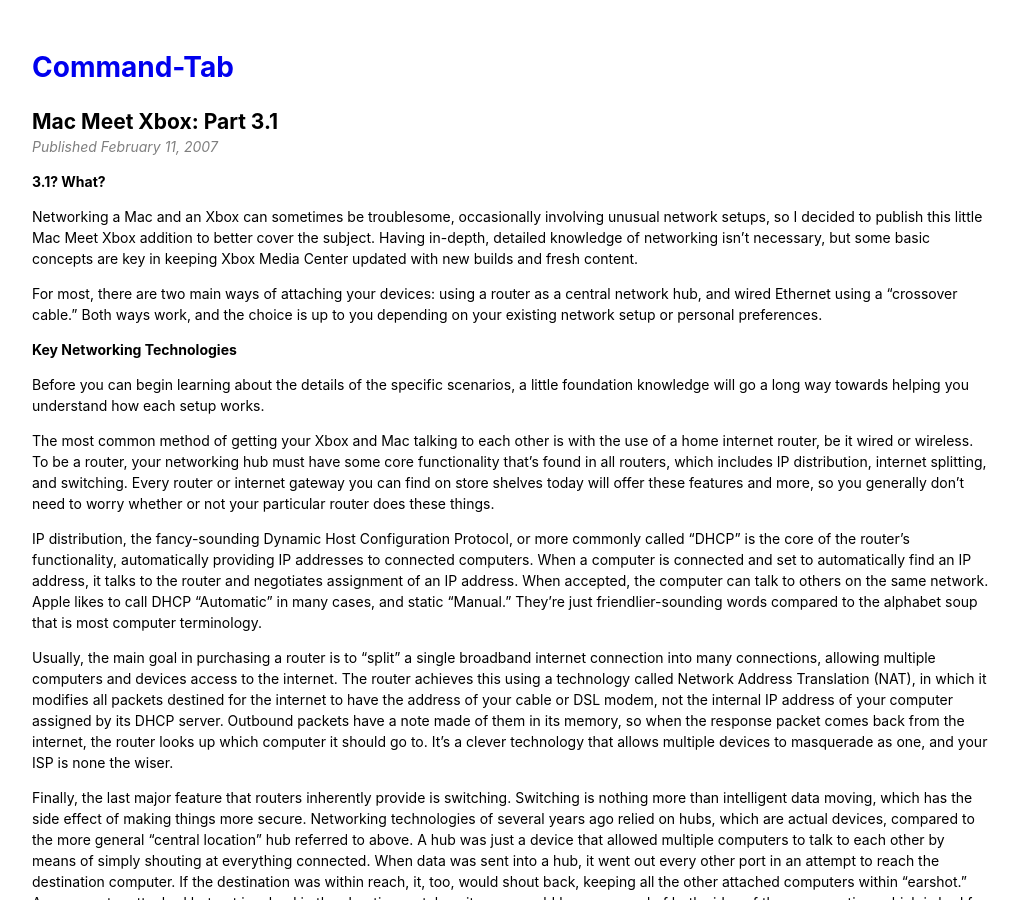
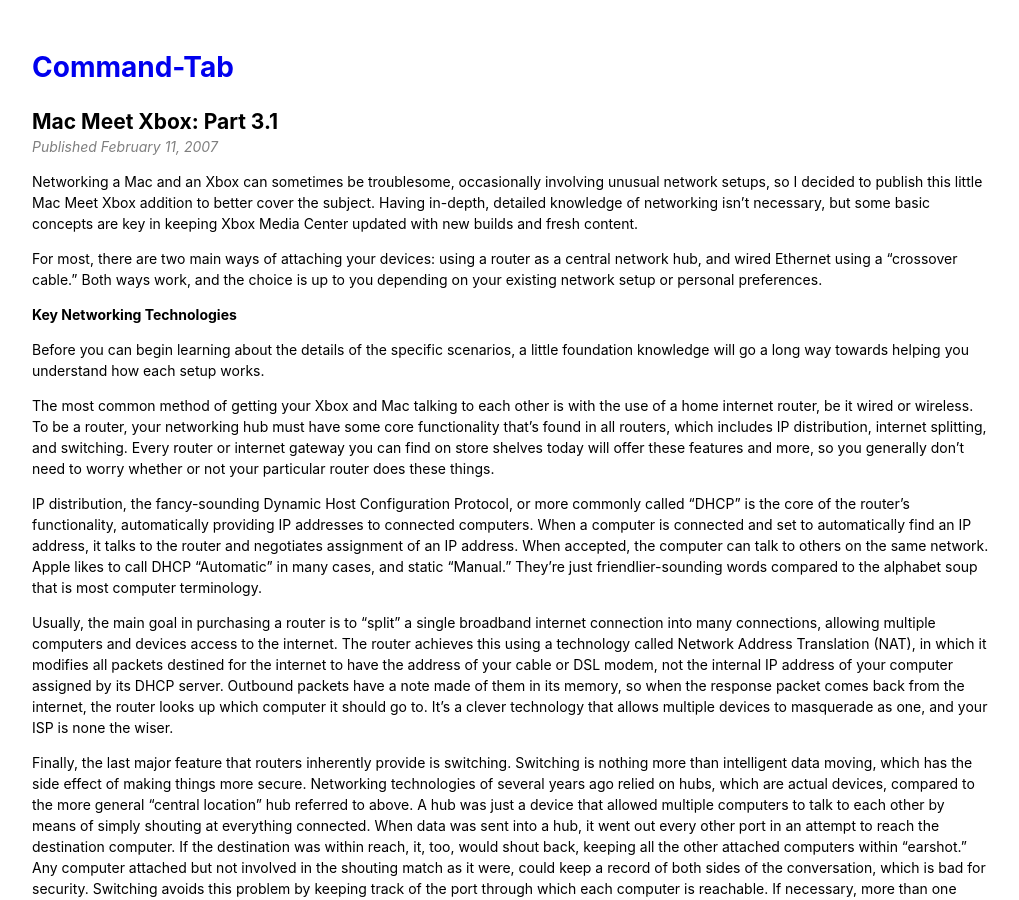
Before and after one commit to command-tab/dotcom, a Jekyll site: the page built from _posts/2007/2007-02-11-mac-meet-xbox-part-3-1.md, in a window 1280 px wide and 900 px high. Shown: the whole window, without its empty margins (128-1147 px from the left). Built offline with Jekyll 4.4.1, drawn with Linux system fonts in a browser that asks for light colours.

Commit message:
Fix 3.1 preview text

```diff
--- a/_posts/2007/2007-02-11-mac-meet-xbox-part-3-1.md
+++ b/_posts/2007/2007-02-11-mac-meet-xbox-part-3-1.md
@@ -2,8 +2,6 @@
 layout: post
 title: 'Mac Meet Xbox: Part 3.1'
 ---
-**3.1? What?**
-
 Networking a Mac and an Xbox can sometimes be troublesome, occasionally involving unusual network setups, so I decided to publish this little Mac Meet Xbox addition to better cover the subject.  Having in-depth, detailed knowledge of networking isn't necessary, but some basic concepts are key in keeping Xbox Media Center updated with new builds and fresh content.
 
 For most, there are two main ways of attaching your devices: using a router as a central network hub, and wired Ethernet using a "crossover cable."  Both ways work, and the choice is up to you depending on your existing network setup or personal preferences.
```
